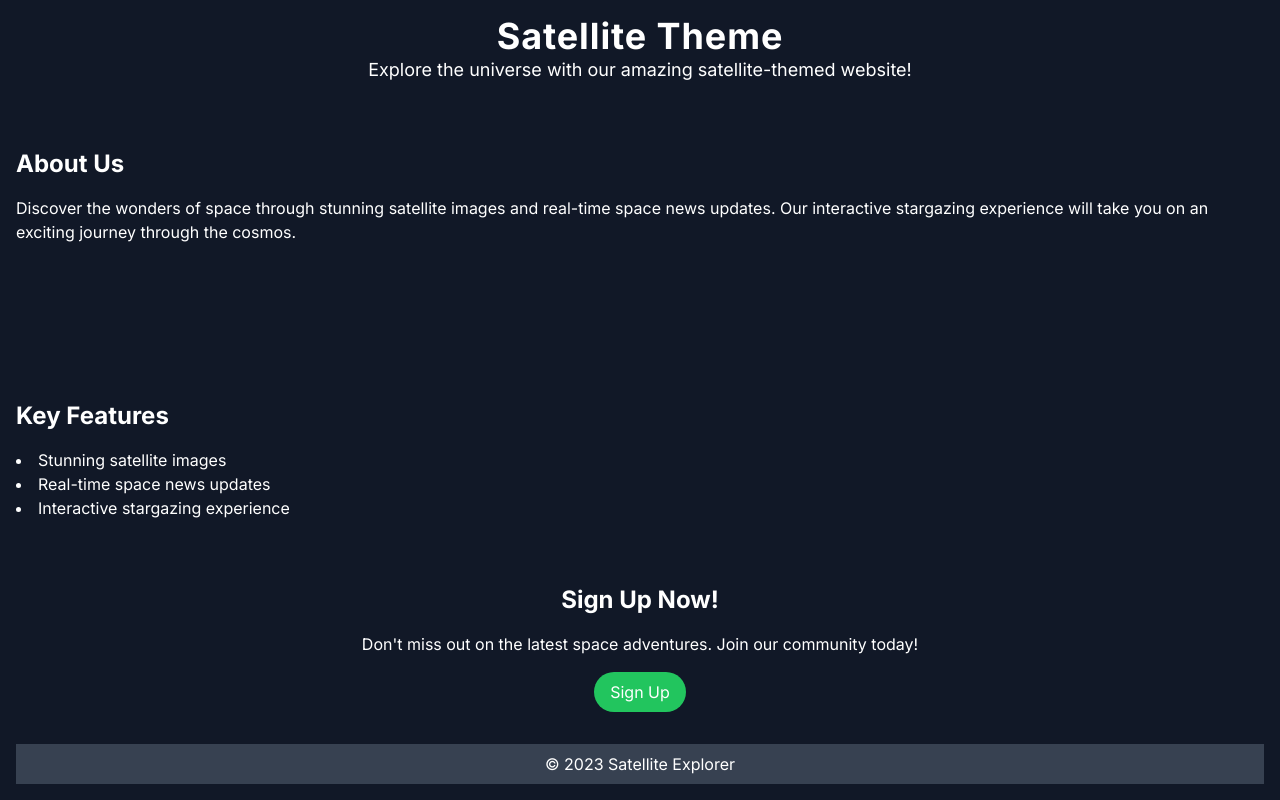
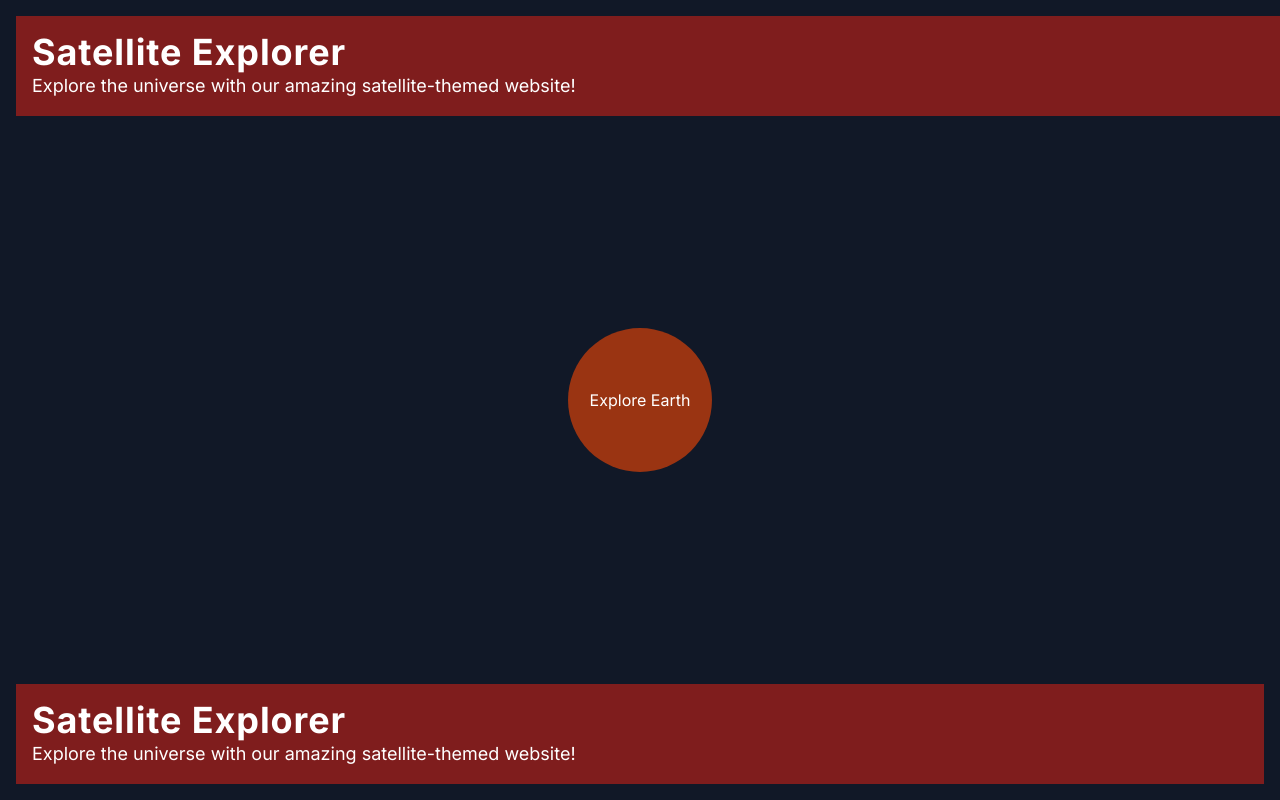
Before and after one commit to PRATEEK-VERNEKAR/Urban_Planning, a Next.js app in the folder urban-insights/: page / in a window 1280 px wide. Built offline with nearby package versions, Linux system fonts and the light colour scheme.

Commit message:
Front Page Setup

```diff
--- a/urban-insights/src/app/layout.tsx
+++ b/urban-insights/src/app/layout.tsx
@@ -5,7 +5,7 @@ import './globals.css'
 const inter = Inter({ subsets: ['latin'] })
 
 export const metadata: Metadata = {
-  title: 'Create Next App',
+  title: 'Urban Insights',
   description: 'Generated by create next app',
 }
 
--- a/urban-insights/src/app/page.tsx
+++ b/urban-insights/src/app/page.tsx
@@ -1,38 +1,20 @@
 import Image from 'next/image'
+import Header from './ui/header/page'
+import Footer from './ui/footer/page'
 
 export default function Home() {
   return (
     <div className="flex flex-col min-h-screen bg-gray-900 text-white p-4">
-    <header className="text-center mb-8">
-      <h1 className="text-4xl font-bold tracking-wide">Satellite Theme</h1>
-      <p className="text-lg">Explore the universe with our amazing satellite-themed website!</p>
-    </header>
+      <Header />
 
-    <section className="flex-grow my-8">
-      <h2 className="text-2xl font-bold mb-4">About Us</h2>
-      <p>
-        Discover the wonders of space through stunning satellite images and real-time space news updates. Our interactive stargazing experience will take you on an exciting journey through the cosmos.
-      </p>
-    </section>
+      {/* Rest of your content goes here */}
+      <div className='flex-grow mt-[100px] flex justify-center items-center'>
+        <button className='w-36 h-36 flex justify-center items-center rounded-full bg-orange-800'>
+          Explore Earth
+        </button>
+      </div>
 
-    <section className="my-8">
-      <h2 className="text-2xl font-bold mb-4">Key Features</h2>
-      <ul className="list-disc list-inside">
-        <li>Stunning satellite images</li>
-        <li>Real-time space news updates</li>
-        <li>Interactive stargazing experience</li>
-      </ul>
-    </section>
-
-    <section className="my-8 text-center">
-      <h2 className="text-2xl font-bold mb-4">Sign Up Now!</h2>
-      <p className="mb-4">Don't miss out on the latest space adventures. Join our community today!</p>
-      <button className="bg-green-500 text-white py-2 px-4 rounded-full">Sign Up</button>
-    </section>
-
-    <footer className="bg-gray-700 text-white py-2 text-center">
-      <p>&copy; 2023 Satellite Explorer</p>
-    </footer>
-  </div>
+      <Footer/>
+    </div>
   )
 }
--- /dev/null
+++ b/urban-insights/src/app/ui/footer/page.tsx
@@ -0,0 +1,12 @@
+import Image from 'next/image'
+
+export default function Footer() {
+  return (
+    <footer className="w-full bg-red-900 text-white p-4">
+      <div className="container mx-auto">
+        <h1 className="text-4xl font-bold tracking-wide">Satellite Explorer</h1>
+        <p className="text-lg">Explore the universe with our amazing satellite-themed website!</p>
+      </div>
+    </footer>
+  )
+}
--- /dev/null
+++ b/urban-insights/src/app/ui/header/page.tsx
@@ -0,0 +1,12 @@
+import Image from 'next/image'
+
+export default function Header() {
+  return (
+    <header className="fixed w-full bg-red-900 text-white p-4">
+      <div className="container mx-auto">
+        <h1 className="text-4xl font-bold tracking-wide">Satellite Explorer</h1>
+        <p className="text-lg">Explore the universe with our amazing satellite-themed website!</p>
+      </div>
+    </header>
+  )
+}
```
